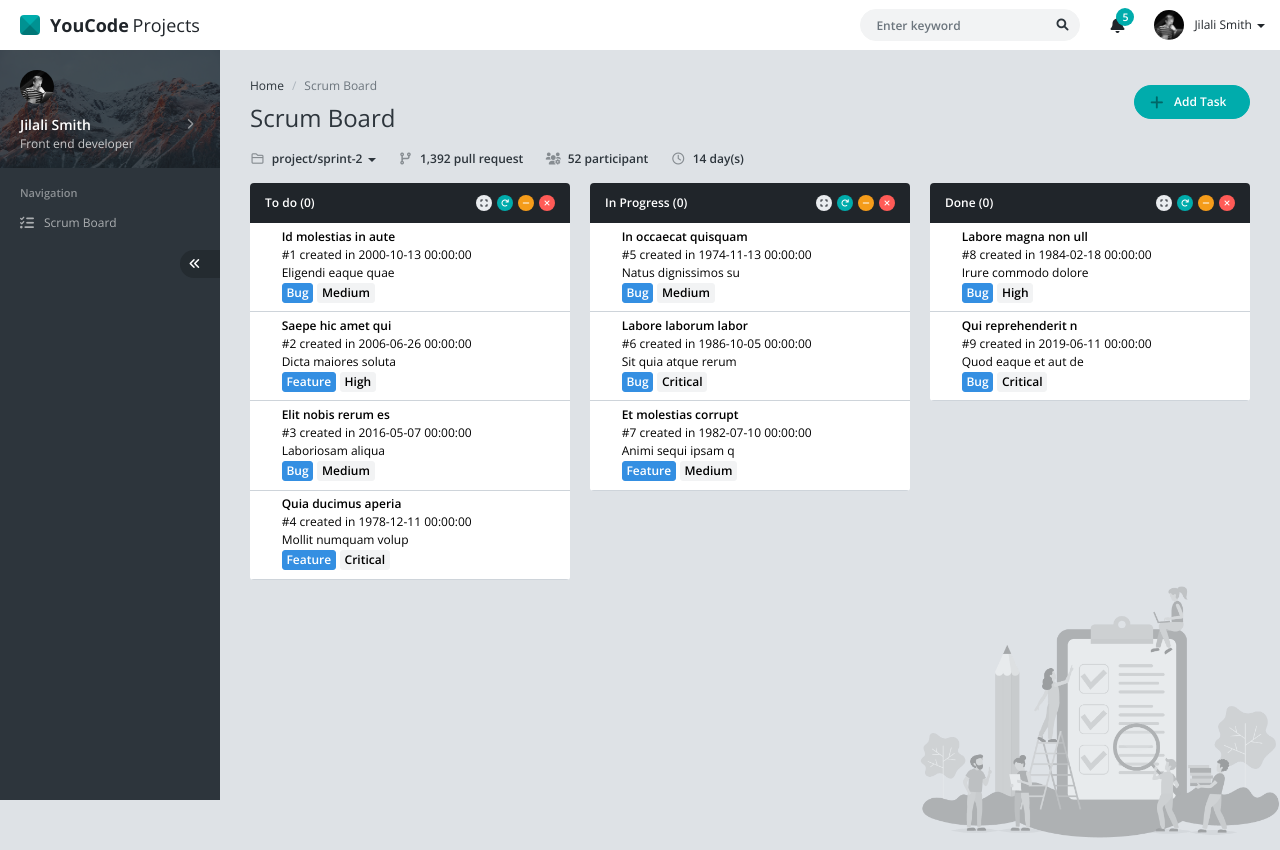
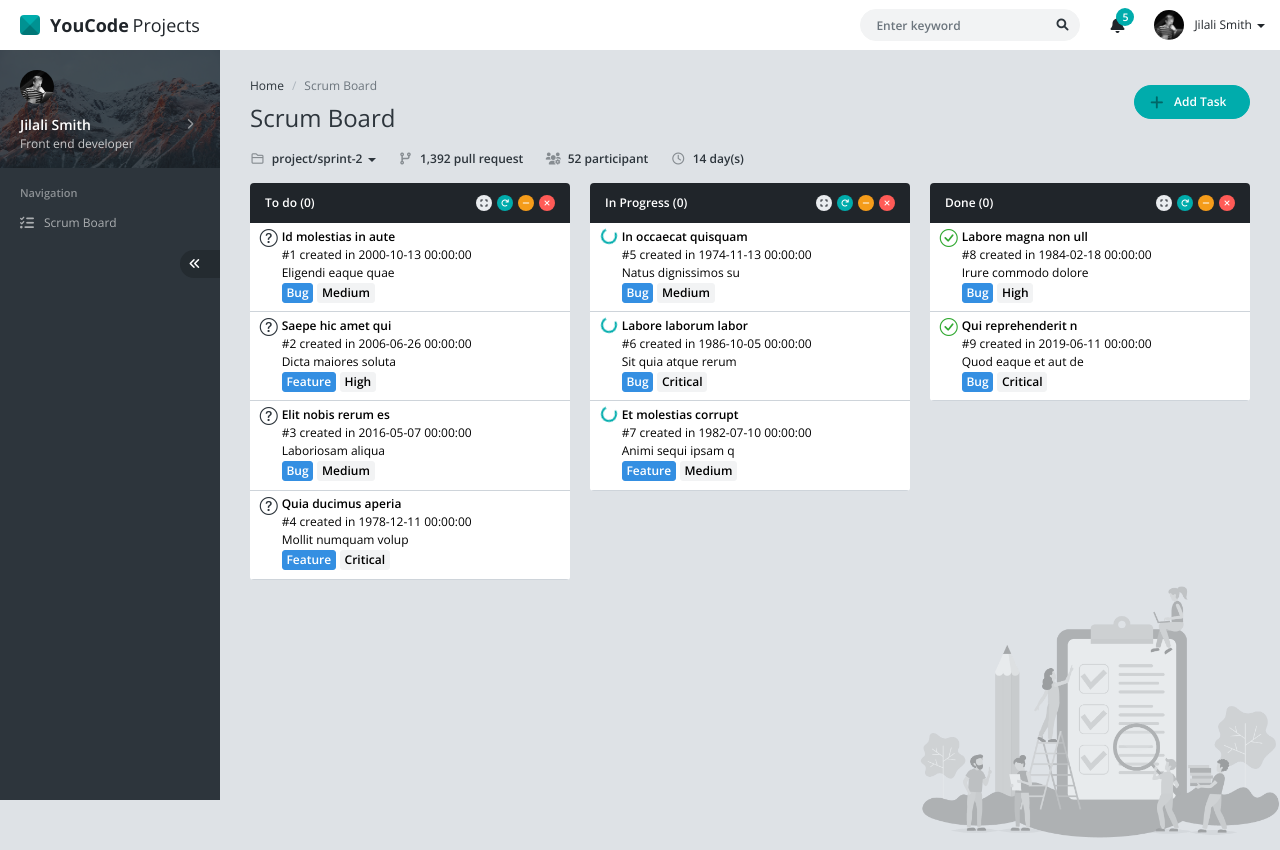
Before and after one commit to YTADLAOUI/scrumBordV2BD, a PHP site: page / in a window 1280 px wide. Run offline with PHP 8.4, Linux system fonts and the light colour scheme; data comes from the database, SQL or seed files in the repository; some libraries are stand-ins or nearby versions.

Commit message:
btn hiden

```diff
--- a/index.php
+++ b/index.php
@@ -15,6 +15,7 @@
 	<link href="https://fonts.googleapis.com/css?family=Open+Sans:300,400,600,700" rel="stylesheet" />
 	<link href="assets/css/vendor.min.css" rel="stylesheet" />
 	<link href="assets/css/default/app.min.css" rel="stylesheet" />
+	<link rel="stylesheet" href="https://cdn.jsdelivr.net/npm/bootstrap-icons@1.9.1/font/bootstrap-icons.css">
 	<!-- ================== END core-css ================== -->
 </head>
 <body>
@@ -220,7 +221,7 @@
 					<!-- END page-header -->
 				</div>
 
-				<div class="ms-auto">
+				<div class="ms-auto" onclick="btn()">
 				<a href="#modal-task" data-bs-toggle="modal" class="btn btn-success btn-rounded px-4 rounded-pill"><i class="fa fa-plus fa-lg me-2 ms-n2 text-success-900"></i> Add Task</a>
 				</div>
 			</div>
@@ -335,8 +336,8 @@
 			<div class="modal-content">
 				<form action="scripts.php" method="POST" id="form-task">
 					<div class="modal-header">
-						<h5 class="modal-title">Add Task</h5>
-						<a href="#" class="btn-close" data-bs-dismiss="modal"></a>
+						<h5 class= "modal-title">Add Task</h5>
+						<a href="#"   class="btn-close" data-bs-dismiss="modal"></a>
 					</div>
 					<div class="modal-body">
 							<!-- This Input Allows Storing Task Index  -->
--- a/scripts.js
+++ b/scripts.js
@@ -15,8 +15,16 @@
 let statu= document.getElementById('task_status');
 let date = document.getElementById('task_date');
 let description =document.getElementById('task_description');
+let btnupd= document.getElementById('task-update-btn');
+let btndel=document.getElementById('task-delete-btn');
+let savebtn = document.getElementById('task-save-btn');
 
 function editTask(id) {
+    btnupd.style.display="block";
+    btndel.style.display="block";
+    savebtn.style.display="none";
+
+
     document.getElementById("task-id").value = id;
     console.log(id)
     Title.value = document.getElementById(id+"title").getAttribute("data-title");
@@ -33,3 +41,8 @@
    statu.value= document.getElementById(id+'priority').getAttribute('data-status');
 
 }
+function btn(){
+    btnupd.style.display="none";
+    btndel.style.display="none";
+    savebtn.style.display="block";
+}
--- a/scripts.php
+++ b/scripts.php
@@ -15,6 +15,18 @@
         include('database.php');
         //CODE HERE
         // $QUERY="SELECT * FROM  `tasks` WHERE tasks.status_id =$Var" ;
+        switch ($Var) {
+            case '1':
+              $icon=    'bi bi-question-circle h4 text-dark';
+                break;
+            case '2':
+                $icon=  'spinner-border text-success spinner-border-sm';
+                break;
+            default:
+             $icon=  'bi bi-check-circle h4 text-green';
+                break;
+            }
+
         $QUERY = "SELECT t.*,st.name,tp.name,pt.name FROM tasks t,statues st,types tp,priorities pt WHERE st.id = t.status_id AND tp.id = t.type_id AND pt.id = t.priority_id AND t.status_id = $Var
          ORDER BY id ASC";
         $res = mysqli_query($conn,$QUERY);
@@ -28,7 +40,7 @@
             data-bs-toggle='modal' data-bs-target='#modal-task'
              class='w-100 border-0 d-flex bg-white border-bottom 'id ='test'>
             <div class='col-1 mt-1'>
-                <i class='bi bi-check-circle h4 text-green '></i>
+                <i class='$icon'></i>
             </div>
                 <div class='text-start  mt-1'>
                 <div class='fw-bold' data-title ='".$row[1]."' id ='{$row[0]}title'>{$row[1]}</div>
```
